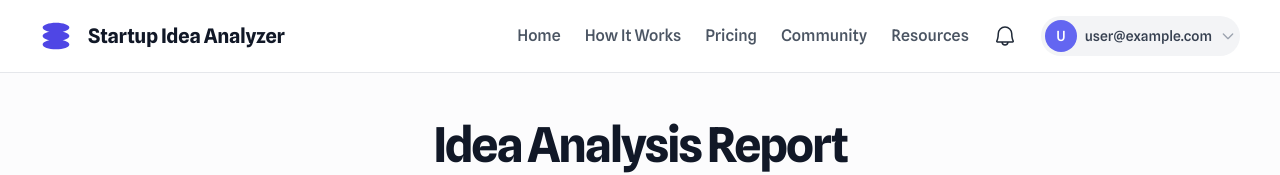
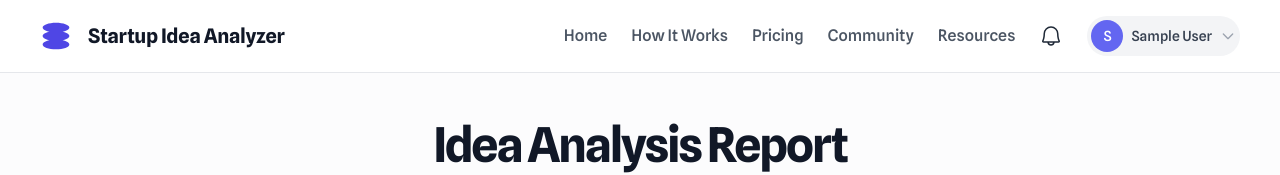
Before and after one commit to SHIVANSHU-TECH/Startupideaanalyzer, a Next.js app: page /analysis in a window 1280 px wide. Shown: the top 175 px of the page. Built offline with nearby package versions, Linux system fonts and the light colour scheme; no server answers; the database is empty; sample sign-in values are in the browser's storage.

Commit message:
fix: replace user.name with user.displayName (Firebase Auth User type)

```diff
--- a/src/app/analysis/page.tsx
+++ b/src/app/analysis/page.tsx
@@ -59,10 +59,10 @@ function AnalysisContent() {
                     className="flex items-center gap-2 rounded-full bg-gray-100 p-1 hover:bg-gray-200"
                   >
                     <div className="aspect-square size-8 rounded-full bg-indigo-500 flex items-center justify-center text-white text-sm font-medium">
-                      {user.name ? user.name.charAt(0).toUpperCase() : user.email?.charAt(0).toUpperCase()}
+                      {user.displayName ? user.displayName.charAt(0).toUpperCase() : user.email?.charAt(0).toUpperCase()}
                     </div>
                     <span className="hidden sm:block text-sm font-medium text-gray-700">
-                      {user.name || user.email}
+                      {user.displayName || user.email}
                     </span>
                     <svg className="h-4 w-4 text-gray-400" fill="none" stroke="currentColor" viewBox="0 0 24 24">
                       <path strokeLinecap="round" strokeLinejoin="round" strokeWidth="2" d="M19 9l-7 7-7-7" />
--- a/src/app/settings/page.tsx
+++ b/src/app/settings/page.tsx
@@ -202,7 +202,7 @@ function SettingsContent() {
                     <div className="flex-shrink-0">
                       <div className="h-20 w-20 rounded-full bg-indigo-500 flex items-center justify-center">
                         <span className="text-white text-2xl font-medium">
-                          {user?.name ? user.name.charAt(0).toUpperCase() : user?.email?.charAt(0).toUpperCase()}
+                          {user?.displayName ? user.displayName.charAt(0).toUpperCase() : user?.email?.charAt(0).toUpperCase()}
                         </span>
                       </div>
                     </div>
```
